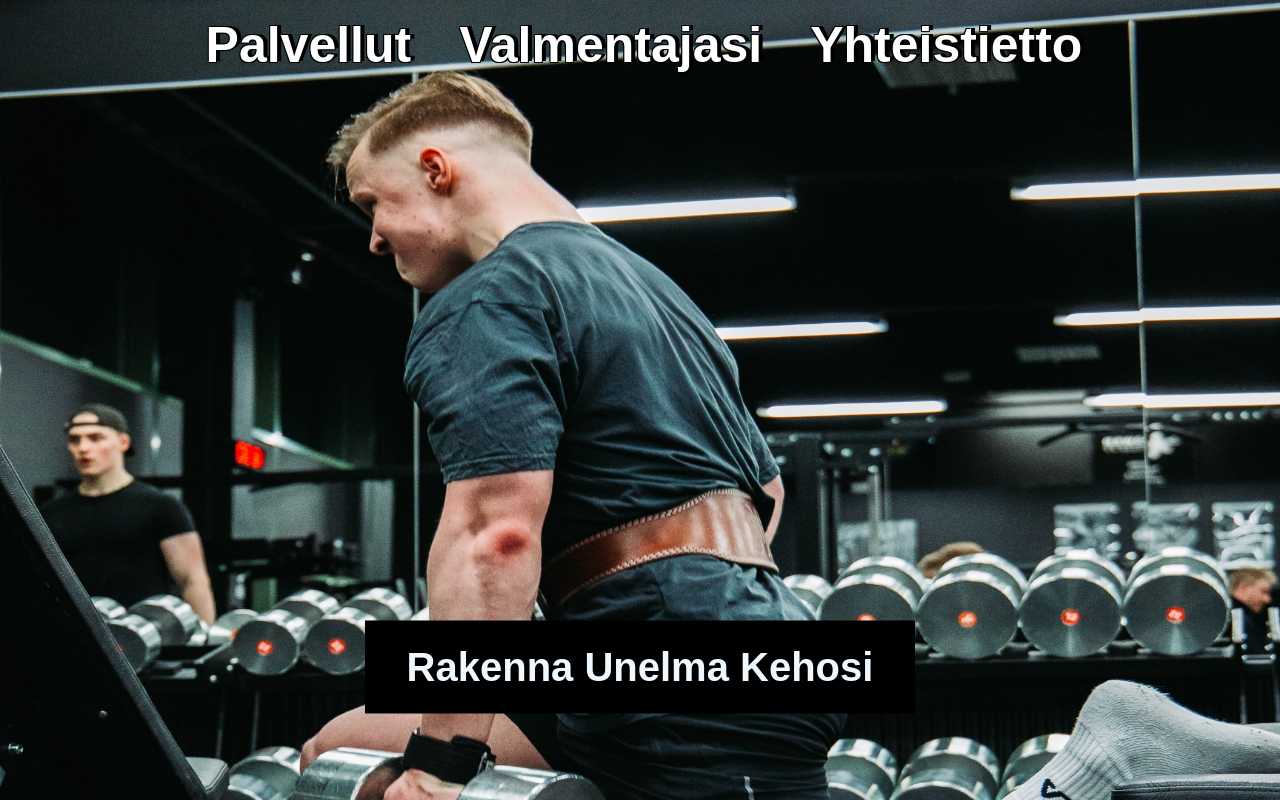
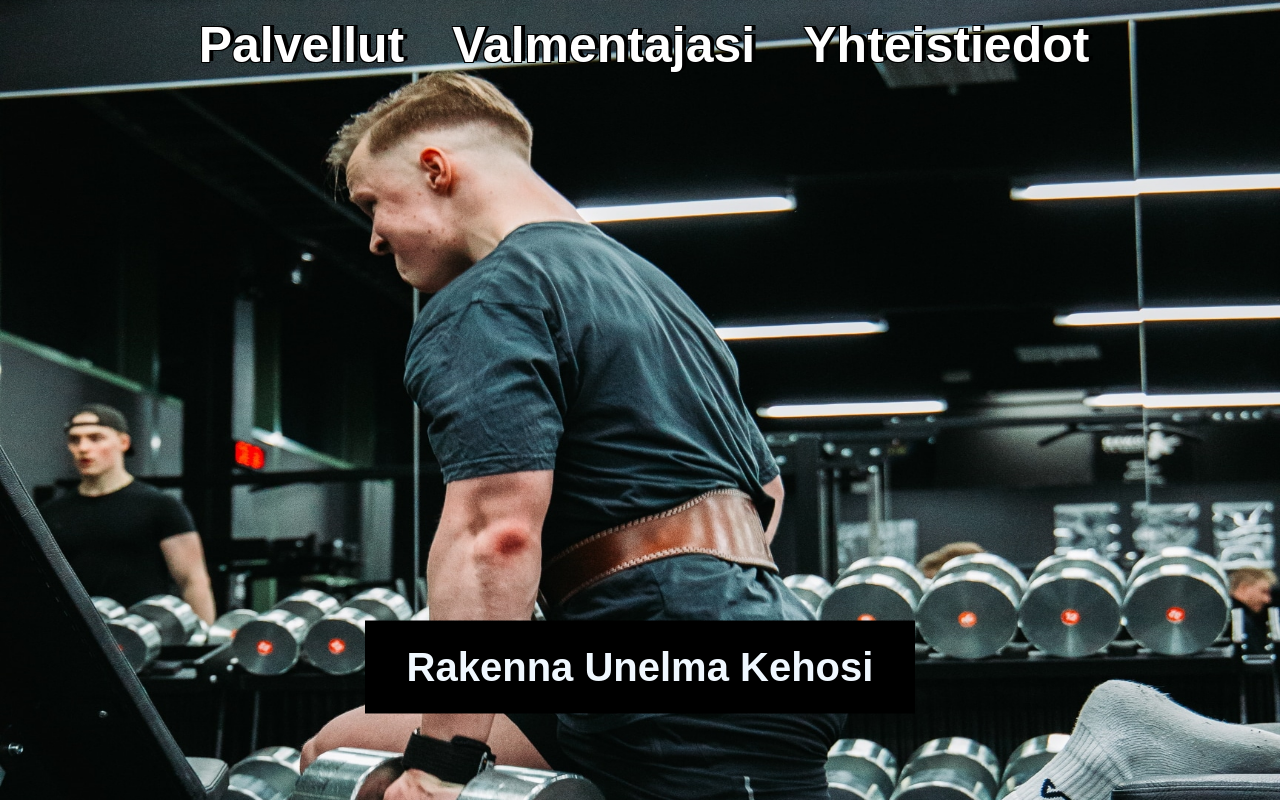
Before and after one commit to MarkusAP98/PtUunoSilvennoinen.github.io, a React (Create React App) app: page / in a window 1280 px wide. Shown: the top 800 px of the page. Built offline with nearby package versions, Linux system fonts and the light colour scheme.

Commit message:
font smaller for mobile

```diff
--- a/src/components/navbar/Navbar.jsx
+++ b/src/components/navbar/Navbar.jsx
@@ -12,7 +12,7 @@ const Navbar = () => {
           <a href="#valmentajasi">Valmentajasi</a>
         </li>
         <li>
-          <a href="#yhteistietto">Yhteistietto</a>
+          <a href="#yhteistietto">Yhteistiedot</a>
         </li>
       </ul>
     </div>
--- a/src/components/navbar/navbar.css
+++ b/src/components/navbar/navbar.css
@@ -36,8 +36,9 @@ a {
 
 @media screen and (max-width: 450px) {
     .navbar li {
-       font-size: 20px;
+       font-size: 18px;
     }
+
 }
 @media screen and (max-width: 400px) {
     .navbar li {
```
